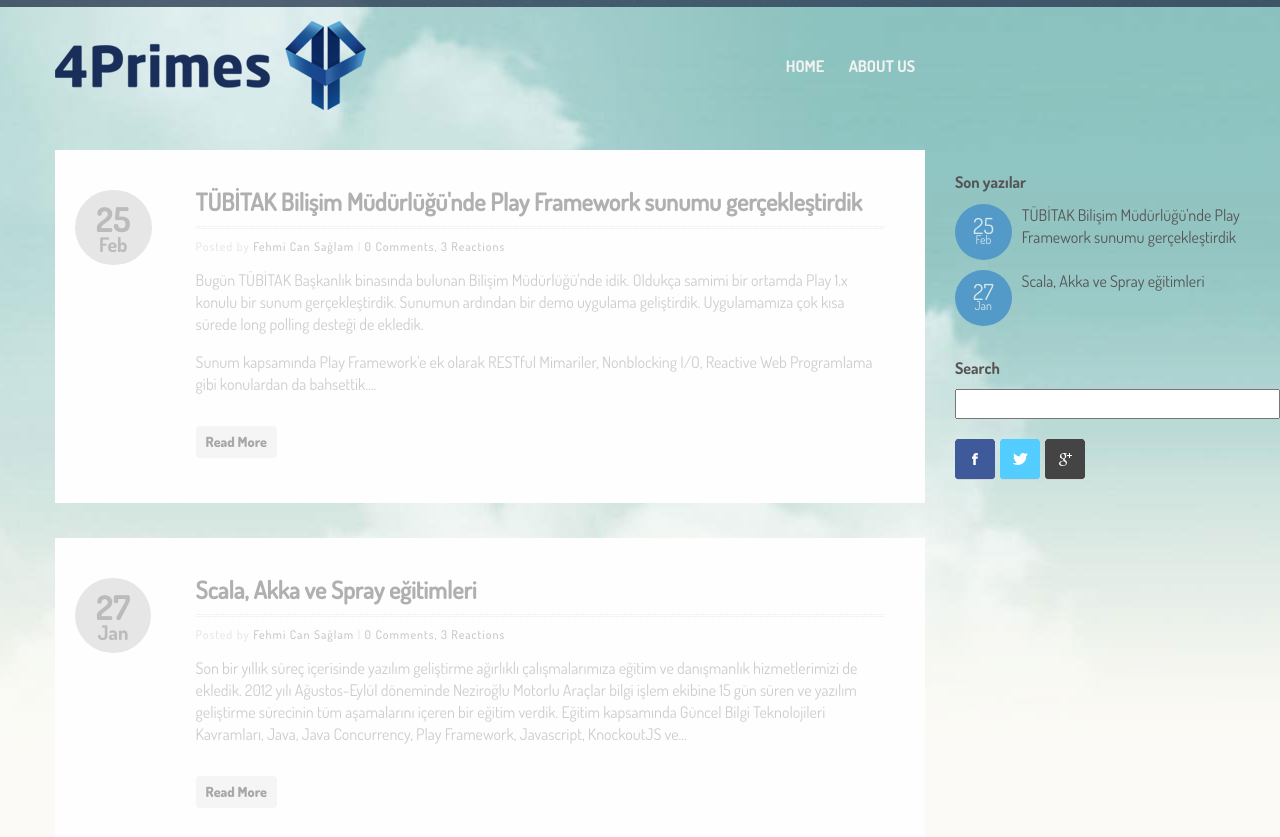
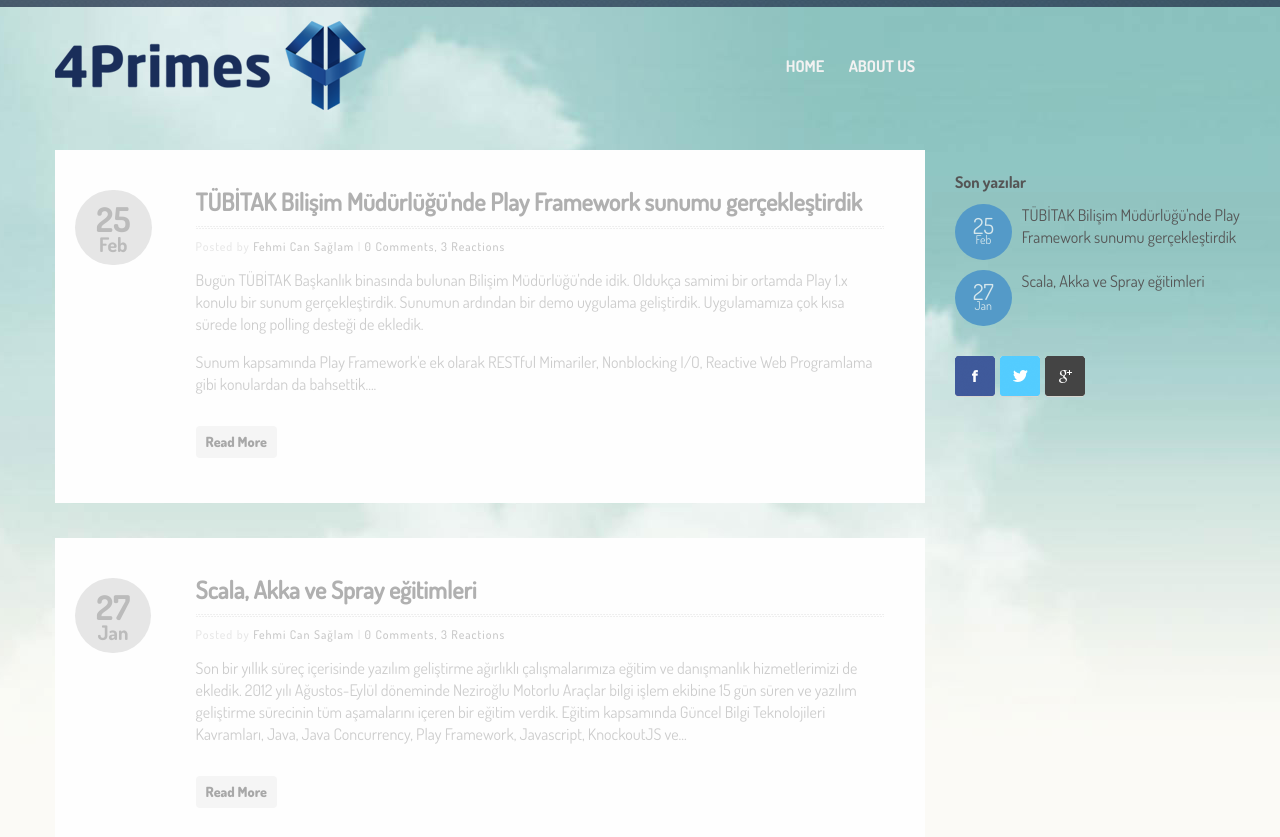
Before and after one commit to 4Primes/4primes.github.com, a Jekyll site: the page built from index.html, in a window 1280 px wide and 900 px high. Shown: the top 837 px of the window. Built offline with Jekyll 4.4.1, drawn with Linux system fonts in a browser that asks for light colours; nearby versions of some CDN libraries; the list of posts is cut into pages by our own code.

Commit message:
Arama kutucuğu kaldırıldı

```diff
--- a/_layouts/post.html
+++ b/_layouts/post.html
@@ -84,10 +84,6 @@
                             {% endfor %}
                         </ul>
                         <div class="clear"><!--ie--></div>
-                        <h4>Search</h4>
-                        <form>
-                            <input type="text" class="search span12" />
-                        </form>
                         <ul class="social">
                             <li><a href="http://facebook.com/4primes" class="facebook">Facebook</a></li>
                             <li><a href="http://twitter.com/4primes" class="twitter">Twitter</a></li>
--- a/about.html
+++ b/about.html
@@ -69,10 +69,6 @@ published: true
                             {% endfor %}
                         </ul>
                         <div class="clear"><!--ie--></div>
-                        <h4>Search</h4>
-                        <form>
-                            <input type="text" class="search span12" />
-                        </form>
                         <ul class="social">
                             <li><a href="http://facebook.com/4primes" class="facebook">Facebook</a></li>
                             <li><a href="http://twitter.com/4primes" class="twitter">Twitter</a></li>
--- a/index.html
+++ b/index.html
@@ -76,10 +76,6 @@ published: true
                             {% endfor %}
                         </ul>
                         <div class="clear"><!--ie--></div>
-                        <h4>Search</h4>
-                        <form>
-                            <input type="text" class="search span12" />
-                        </form>
                         <ul class="social">
                             <li><a href="http://facebook.com/4primes" class="facebook">Facebook</a></li>
                             <li><a href="http://twitter.com/4primes" class="twitter">Twitter</a></li>
```
